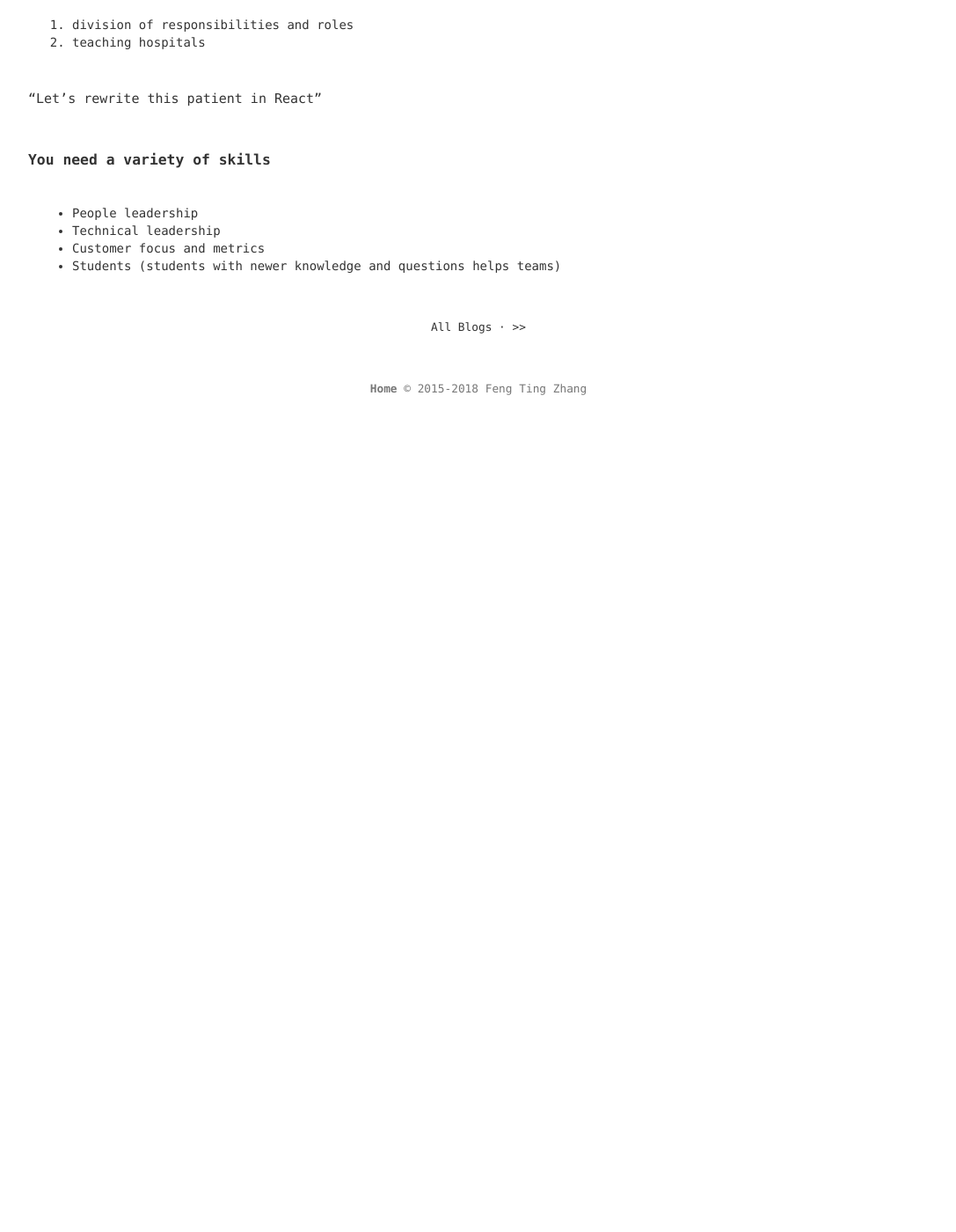
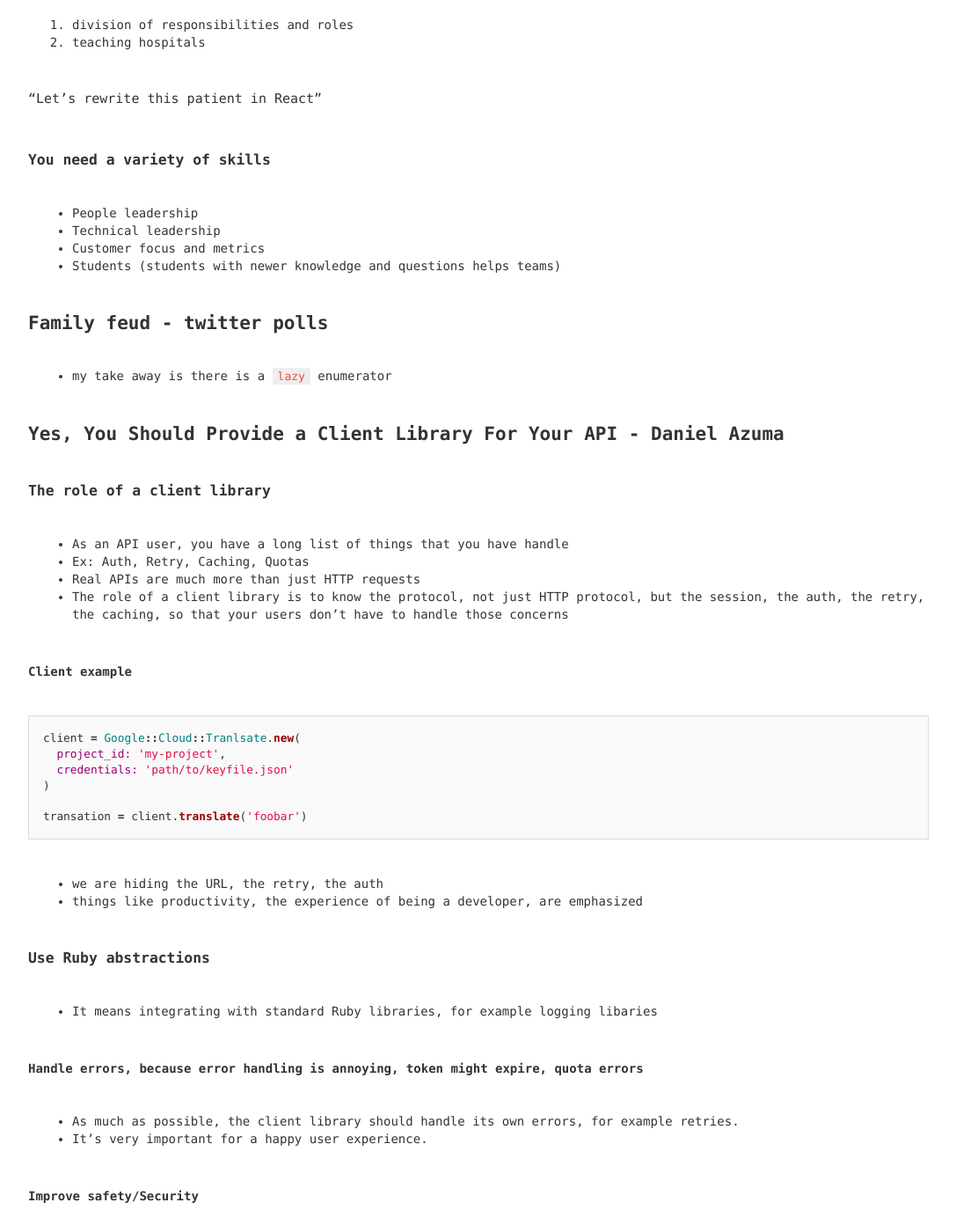
Before and after one commit to fengtingzhang/blog, a Jekyll site: the page built from _posts/2018-11-13-rubyconf-2018-day-one.md, in a window 1280 px wide and 1400 px high, scrolled down 4553 px. Shown: the whole window at 88% size, without its empty margins (96-1183 px from the left). Built offline with Jekyll 4.4.1, drawn with Linux system fonts in a browser that asks for light colours; before the commit the page ends 5040 px from its top, so only the background shows below that; some of the changed text lies outside the part shown.

Commit message:
Update 2018-11-13-rubyconf-2018-day-one.md

````diff
--- a/_posts/2018-11-13-rubyconf-2018-day-one.md
+++ b/_posts/2018-11-13-rubyconf-2018-day-one.md
@@ -150,3 +150,102 @@ https://tinyurl.com/ruby26
 * Technical leadership
 * Customer focus and metrics
 * Students (students with newer knowledge and questions helps teams)
+
+## Family feud - twitter polls
+
+* my take away is there is a `lazy` enumerator
+
+
+## Yes, You Should Provide a Client Library For Your API - Daniel Azuma
+
+### The role of a client library
+* As an API user, you have a long list of things that you have handle
+* Ex: Auth, Retry, Caching, Quotas
+* Real APIs are much more than just HTTP requests
+* The role of a client library is to know the protocol, not just HTTP protocol, but the session, the auth, the retry, the caching, so that your users don't have to handle those concerns
+
+
+#### Client example
+```ruby
+client = Google::Cloud::Tranlsate.new(
+  project_id: 'my-project',
+  credentials: 'path/to/keyfile.json'
+)
+
+transation = client.translate('foobar')
+```
+
+* we are hiding the URL, the retry, the auth
+* things like productivity, the experience of being a developer, are emphasized
+
+
+### Use Ruby abstractions
+* It means integrating with standard Ruby libraries, for example logging libaries
+
+#### Handle errors, because error handling is annoying, token might expire, quota errors
+* As much as possible, the client library should handle its own errors, for example retries.
+* It's very important for a happy user experience.
+
+
+#### Improve safety/Security
+* If there is a security or encryption protocol, build it into the client library
+
+#### Improve perfomance
+* The fear is about performance, but if built correct the client libary can improve performance
+* The bottleneck performance is often inside the server itself, for example queries or indexes, rather than the network or retries
+* Caching in the client library done correctly can improve the performance
+* For example, logging, having the client log (asynchronously in batch) can be done in the client library
+
+
+#### Client libraries should provide instrumentation
+* Logging calls, log events
+* If you expect your client to be a Rails App, you can use ActiveSupport notifications
+
+
+### Inteface Description Language (IDL)
+* At google to support over 10 languages
+
+* A machine readable description of your API
+* Describes
+1. Calls
+1. Parameters/results
+1. Data types
+1. Properties
+1. Documentations
+
+Examples:
+1. [OpenAPI](httsp://openapis.org)
+1. Swagger
+1. GRPC/Protobuf
+
+### Early Google Libraries
+
+```
+                     IDL
+                       \
+Metaprogramming Engine ---> Generated Class
+
+Client libaries
+```
+
+* Metaprogramming makes for very obscure code
+* Wading through layers for debugging is not easy
+* This leads to generated client libraries rather than fetching the IDL through metaprogramming
+
+### Generated Ruby files
+```
+                IDL
+                  \
+Generator Engine ---> Generated Ruby Files (and documentation)
+Code Generator        Client Libary
+```
+
+
+### How do I get started?
+1. Choose a spec standard - for example protobuf/GRPC, or openAPI
+1. Write an API description
+1. Invoke a code generator
+1. Customize the generator
+
+### Additional resources
+[rubyconf2018](https://daniel-azuma.com/rubyconf2018)
````
